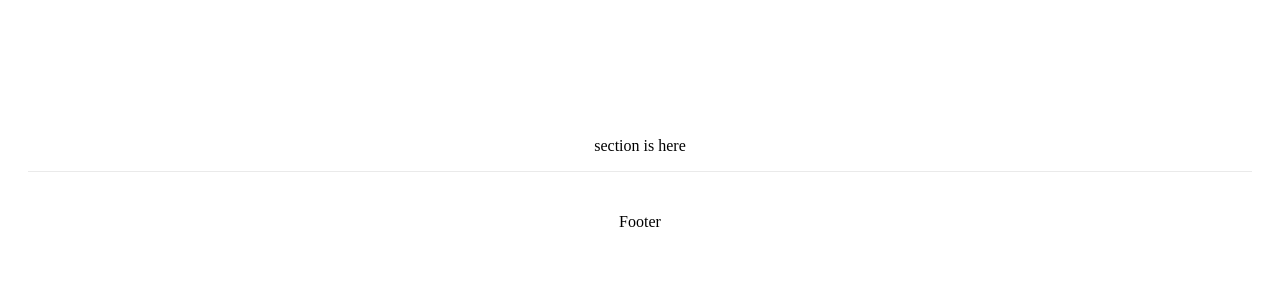
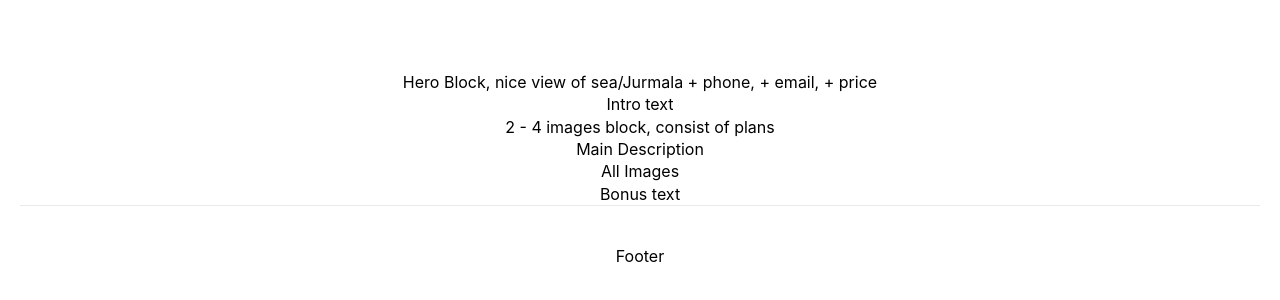
Before and after one commit to Shwartz/asari, a Next.js app: page / in a window 1280 px wide. Shown: the part 212-512 px from the top of the page. Built offline with nearby package versions, Linux system fonts and the light colour scheme.

Commit message:
Fixing CSS reset issue, adding basic skeleton

```diff
--- /dev/null
+++ b/pages/_app.js
@@ -0,0 +1,7 @@
+import '../styles/globals.css'
+
+function MyApp({ Component, pageProps }) {
+  return <Component {...pageProps} />
+}
+
+export default MyApp
--- a/pages/index.js
+++ b/pages/index.js
@@ -1,18 +1,40 @@
 import Head from 'next/head'
 import Image from 'next/image'
-import styles from '../styles/Home.module.scss'
+
+// import styles from '../styles/Home.module.scss'
+import styles from '../styles/index.module.scss'
 
 export default function Home() {
   return (
     <div className={styles.container}>
       <Head>
-        <title>Perc asaru maju</title>
-        <meta name="description" content="Generated by create next app" />
+        <title>Māja Jūrmalā, Induļa 6</title>
+        <meta name="description" content="Pārdod māju Asaros, Jūrmalā" />
         <link rel="icon" href="/favicon.ico" />
       </Head>
 
       <section>
-        <p>section is here</p>
+        <p>Hero Block, nice view of sea/Jurmala + phone, + email, + price</p>
+      </section>
+
+      <section>
+        <p>Intro text</p>
+      </section>
+
+      <section>
+        <p>2 - 4 images block, consist of plans</p>
+      </section>
+
+      <section>
+        <p>Main Description</p>
+      </section>
+
+      <section>
+        <p>All Images</p>
+      </section>
+
+      <section>
+        <p>Bonus text</p>
       </section>
 
       <footer className={styles.footer}>
--- a/styles/Home.module.scss
+++ b/styles/Home.module.scss
@@ -19,64 +19,6 @@
   }
 }
 
-.intro {
-  max-width: 600px;
-  margin: auto;
-
-  h1 {
-    color: #BC903F;
-    font-size: 2em;
-    line-height: 1.8em;
-    text-align: center;
-  }
-
-  h3 {
-    font-size: 1.6em;
-    font-style: italic;
-    line-height: 2em;
-  }
-
-  p {
-    font-size: 1.2em;
-    margin-top: 1rem;
-    text-align: center;
-  }
-}
-
-.moods {
-  display: grid;
-  grid-gap: 0.75rem;
-  gap: 0.75rem;
-  grid-template-columns: repeat(1, minmax(0, 1fr));
-  margin-top: 2rem;
-  align-items: center;
-
-  img {
-    vertical-align: middle;
-  }
-
-  @media (min-width: 1024px) {
-    grid-template-columns: repeat(2, minmax(0, 1fr));
-    grid-gap: 1.25rem;
-    gap: 1.25rem;
-  }
-
-  @media (min-width: 1536px) {
-    grid-template-columns: repeat(3, minmax(0, 1fr));
-    grid-gap: 1.75rem;
-    gap: 1.75rem;
-  }
-}
-
-.main {
-  padding: 2rem 0 5rem;
-  flex: 1;
-  display: flex;
-  flex-direction: column;
-  /*justify-content: center;
-  align-items: center;*/
-}
-
 .footer {
   width: 100%;
   height: 100px;
@@ -85,20 +27,3 @@
   justify-content: center;
   align-items: center;
 }
-
-.footer img {
-  margin-left: 0.5rem;
-}
-
-.footer a {
-  display: flex;
-  justify-content: center;
-  align-items: center;
-}
-
-.insta {
-  display: flex;
-  align-items: center;
-}
-
-/* Media */
--- /dev/null
+++ b/styles/index.module.scss
@@ -0,0 +1 @@
+@import "Home.module";
```
